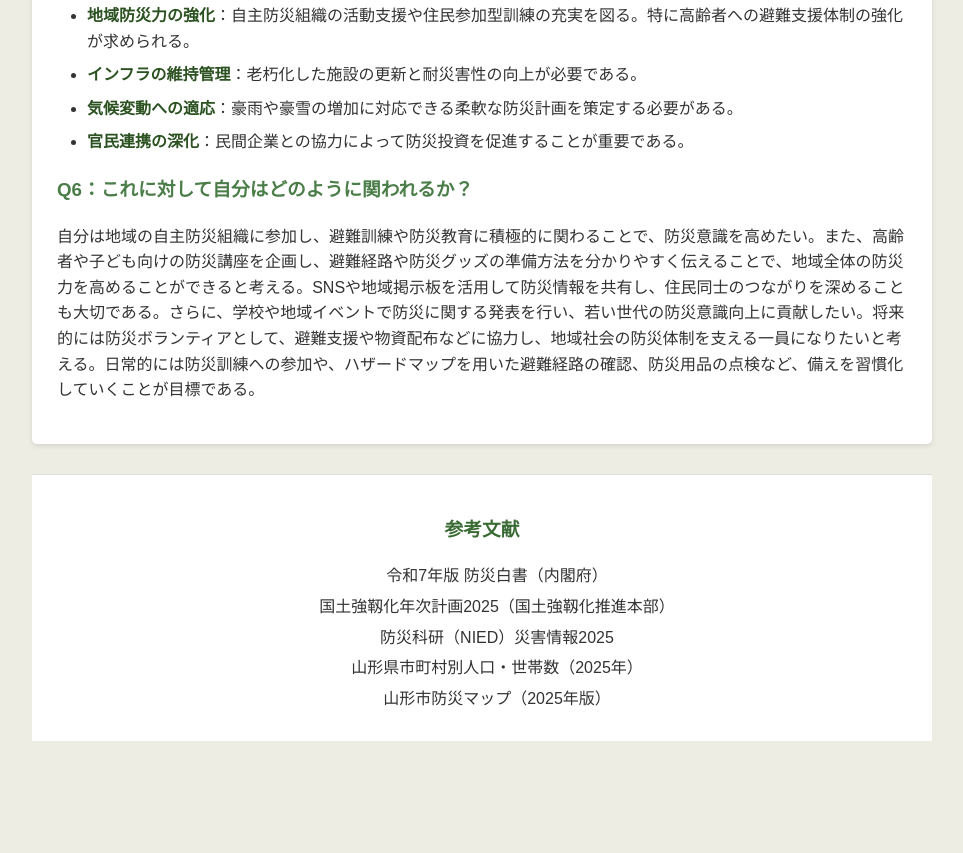
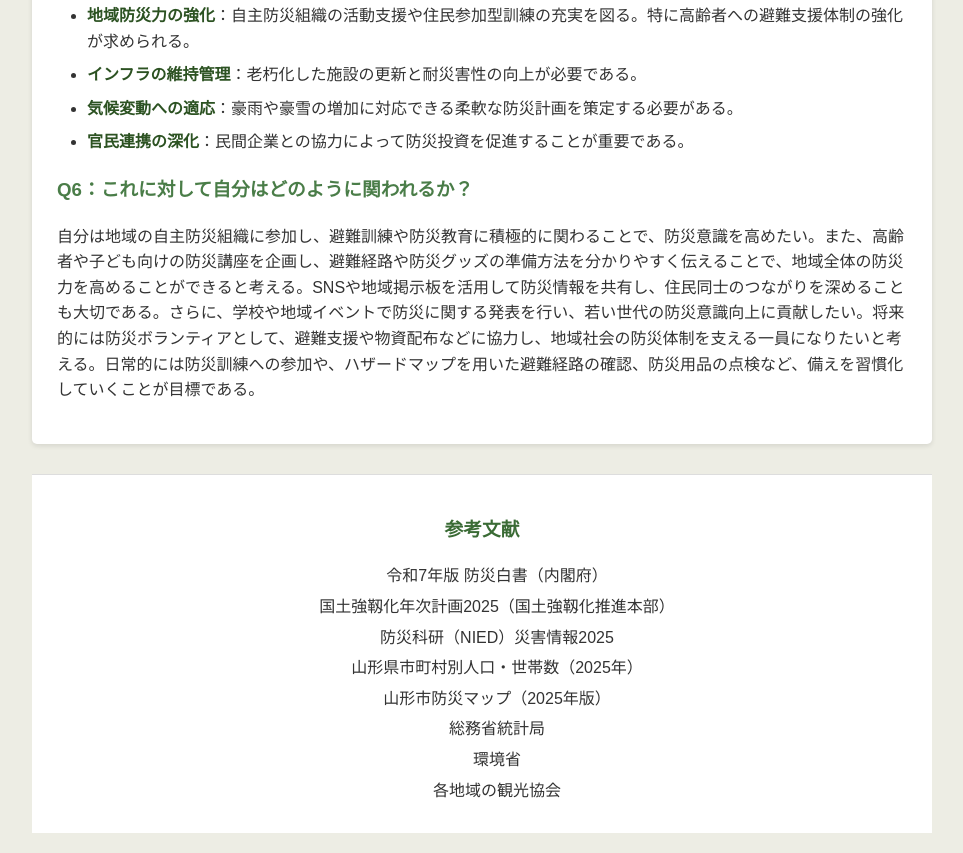
Before and after one commit to ygs2023f066-svg/aiueo, a plain HTML site: page 2.html in a window 1280 px wide. Shown: the part 1354-2207 px from the top of the page, without its empty margins (158-1121 px from the left). Before the commit the page ends 2115 px from the top, so only its background shows below. Drawn offline with Linux system fonts and the light colour scheme.

Commit message:
Update 2.html

```diff
--- a/2.html
+++ b/2.html
@@ -152,6 +152,9 @@
       <li>防災科研（NIED）災害情報2025</li>
       <li>山形県市町村別人口・世帯数（2025年）</li>
       <li>山形市防災マップ（2025年版）</li>
+      <li>総務省統計局</li>
+      <li>環境省</li>
+      <li>各地域の観光協会</li>
     </ul>
   </footer>
 </body>
```
